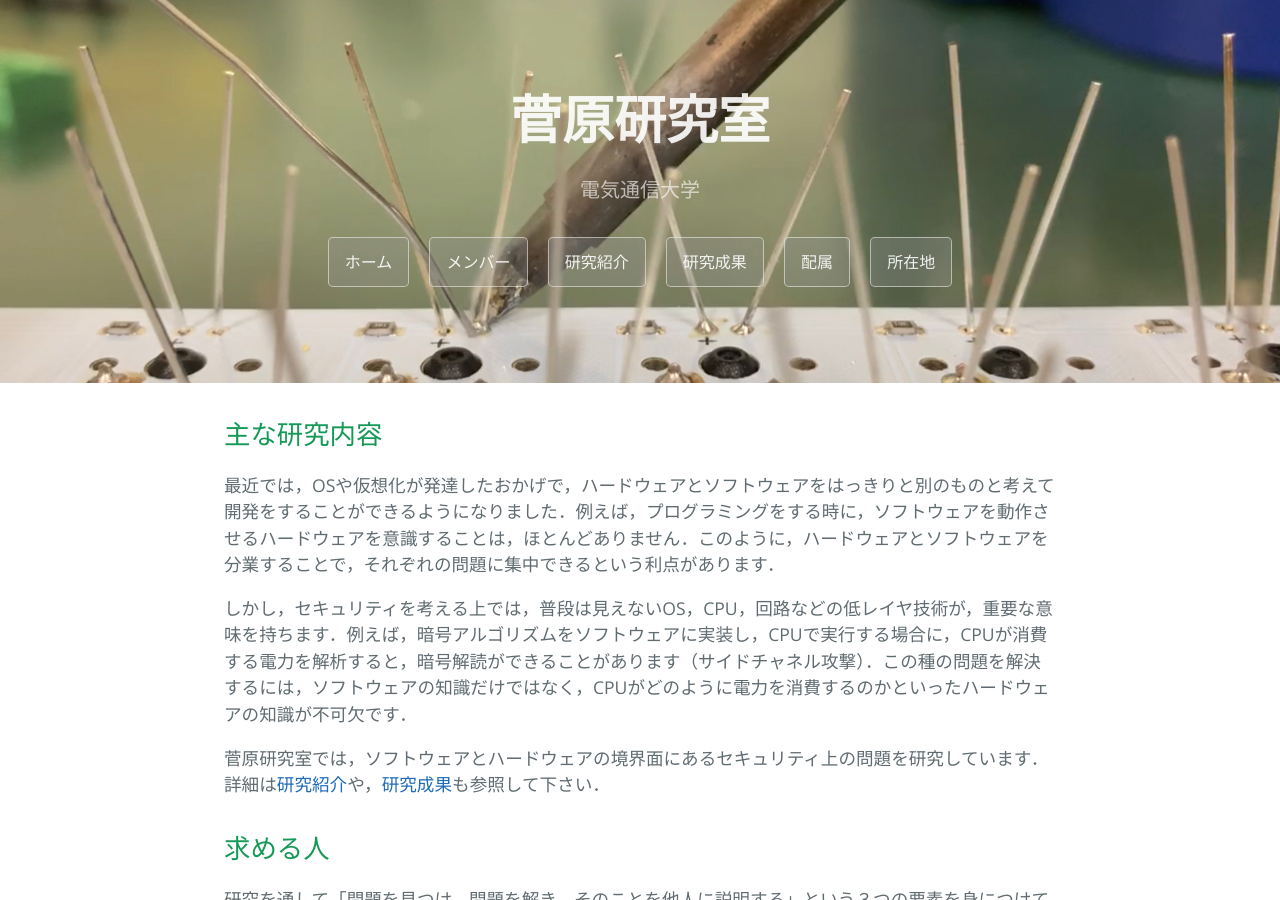
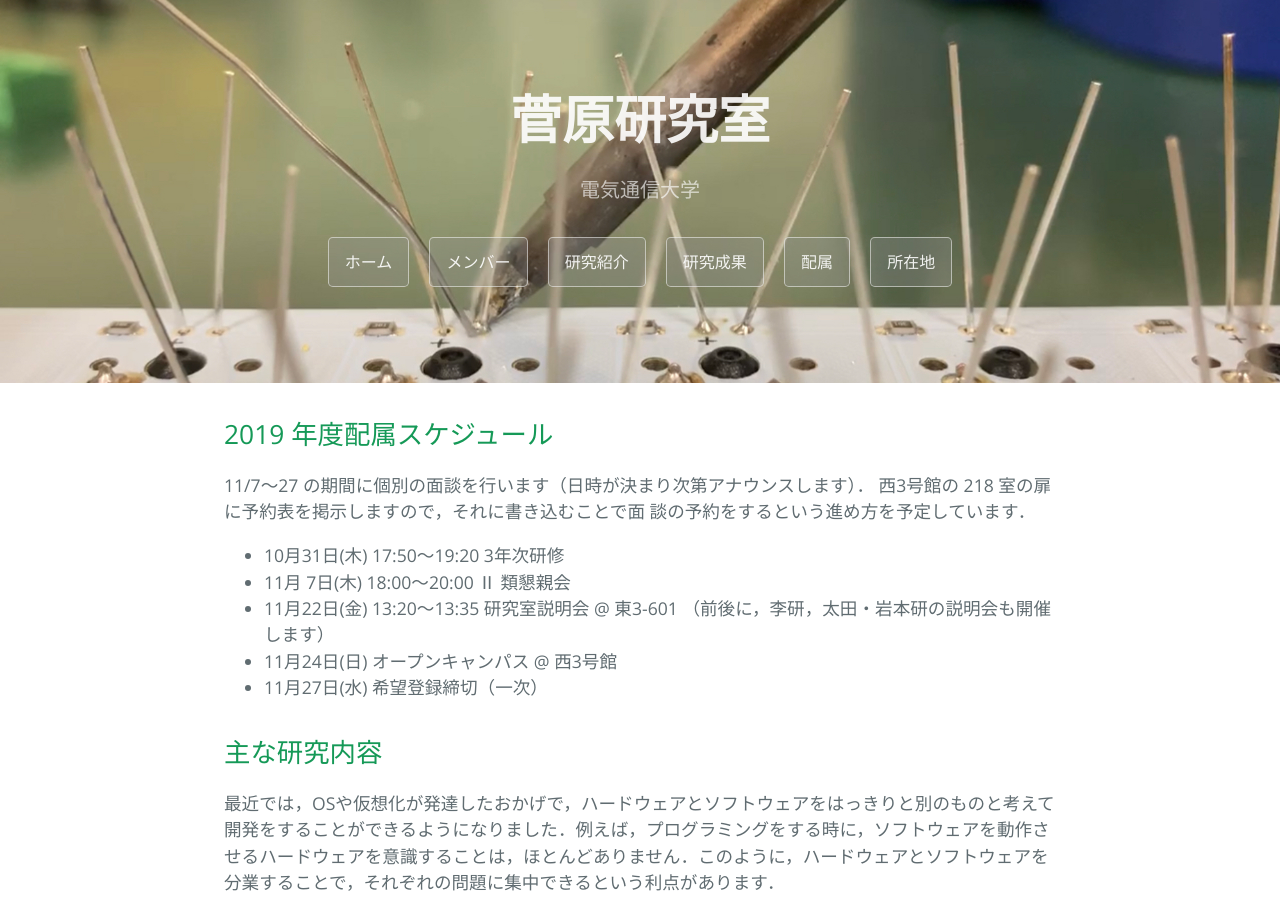
Before and after one commit to sugawara-bbbb/weblab, a Jekyll site: the page built from haizoku.md, in a window 1280 px wide and 900 px high. Built offline with Jekyll 4.4.1, drawn with Linux system fonts in a browser that asks for light colours; our own code applies the rules of GitHub Pages for plain Markdown files.

Commit message:
配属のページを更新

```diff
--- a/haizoku.md
+++ b/haizoku.md
@@ -1,6 +1,18 @@
 ---
 layout: default
 ---
+
+## 2019 年度配属スケジュール
+
+11/7〜27 の期間に個別の面談を行います（日時が決まり次第アナウンスします）．
+西3号館の 218 室の扉に予約表を掲示しますので，それに書き込むことで面
+談の予約をするという進め方を予定しています．
+
+* 10月31日(木) 17:50〜19:20 3年次研修
+* 11月 7日(木) 18:00〜20:00 Ⅱ 類懇親会
+* 11月22日(金) 13:20〜13:35 研究室説明会 @ 東3-601 （前後に，李研，太田・岩本研の説明会も開催します）
+* 11月24日(日) オープンキャンパス @ 西3号館
+* 11月27日(水) 希望登録締切（一次）
 
 ## 主な研究内容
 
```
